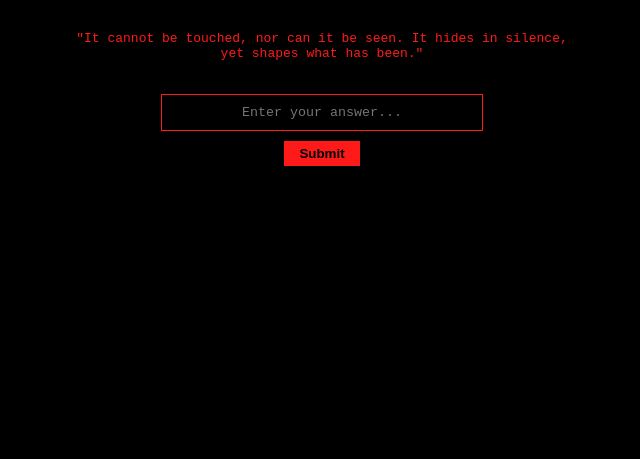
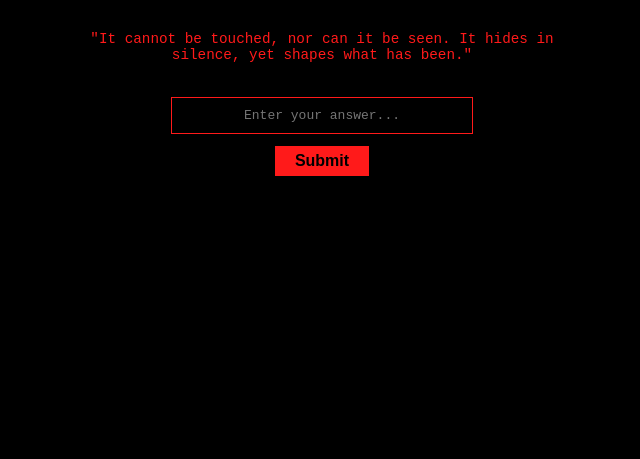
Before and after one commit to NoahAlfieri/SheWaits, a plain HTML site: page index.html in a window 1280 px wide. Shown: the part 357-816 px from the top of the page, without its empty margins (318-958 px from the left). Drawn offline with Linux system fonts and the light colour scheme.

Commit message:
Update index.html

```diff
--- a/index.html
+++ b/index.html
@@ -13,15 +13,18 @@
       align-items: center;
       justify-content: center;
       height: 100vh;
+      margin: 0;
+      text-align: center;
     }
 
     h1 {
+      font-size: 3em;
       animation: flicker 1s infinite alternate;
     }
 
     @keyframes flicker {
-      0% { opacity: 0.9; }
-      100% { opacity: 0.1; }
+      0% { opacity: 1; }
+      100% { opacity: 0.5; }
     }
 
     input {
@@ -30,25 +33,27 @@
       color: #ff1a1a;
       font-family: monospace;
       padding: 10px;
-      width: 300px;
+      width: 280px;
       text-align: center;
       margin-top: 20px;
+      font-size: 1em;
     }
 
     button {
-      margin-top: 10px;
-      padding: 5px 15px;
+      margin-top: 12px;
+      padding: 6px 20px;
       background: #ff1a1a;
       color: black;
       font-weight: bold;
       border: none;
+      font-size: 1em;
       cursor: pointer;
     }
 
     p {
-      margin-top: 30px;
+      margin-top: 25px;
       max-width: 500px;
-      text-align: center;
+      font-size: 1.1em;
     }
   </style>
 </head>
@@ -56,6 +61,7 @@
   <h1>SHE WAITS</h1>
   <p>"It cannot be touched, nor can it be seen.
      It hides in silence, yet shapes what has been."</p>
+
   <input type="text" id="answer" placeholder="Enter your answer..." />
   <button onclick="checkAnswer()">Submit</button>
 
```
